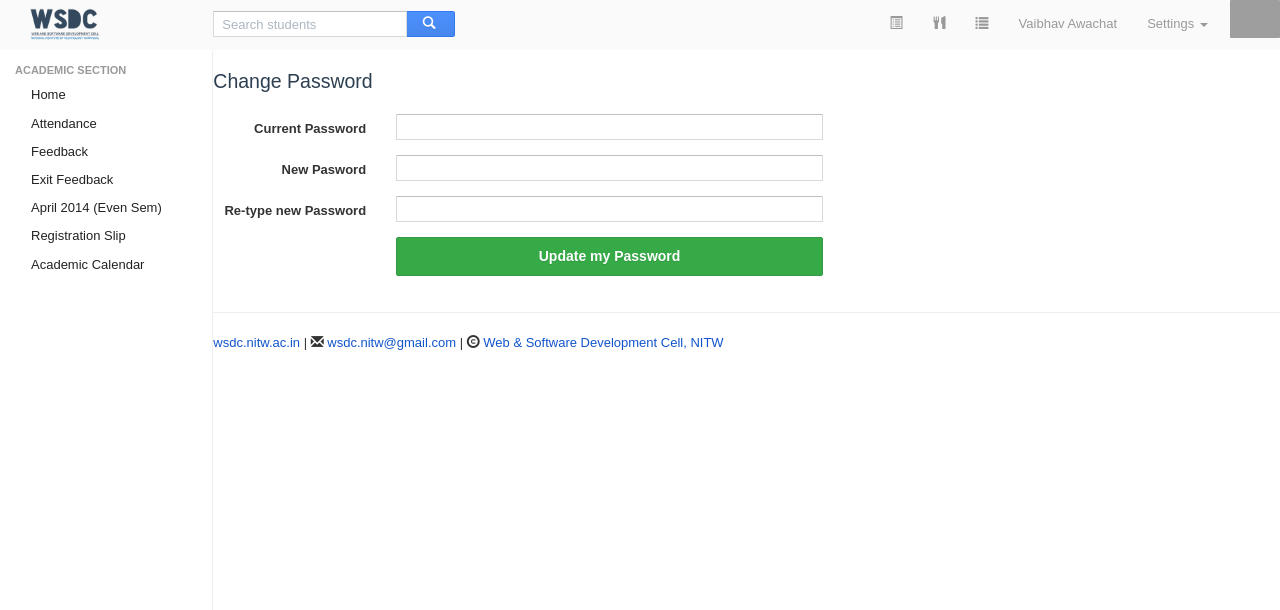
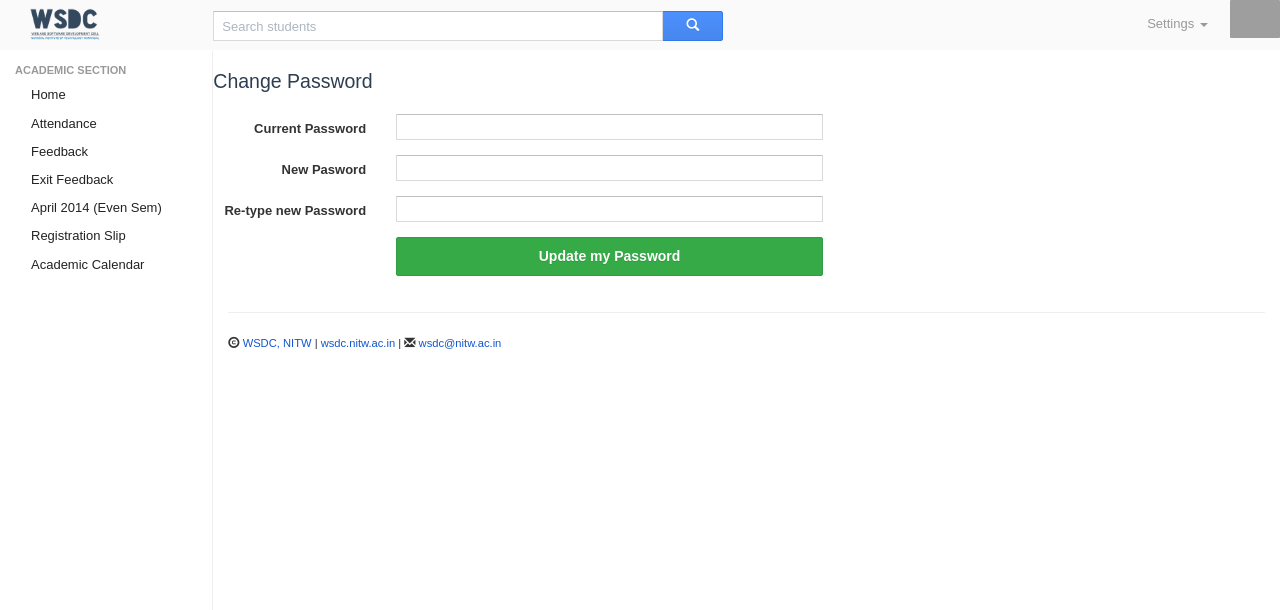
Before and after one commit to saumyajitdey69/student-portal, a CodeIgniter app: page /auth/changepasswd in a window 1280 px wide. Shown: the top 610 px of the page. Run offline with CodeIgniter, Linux system fonts and the light colour scheme; some libraries are stand-ins or nearby versions; grey boxes are pictures that could not be loaded.

Commit message:
minor changes to css

```diff
--- a/application/modules/audit/views/home.php
+++ b/application/modules/audit/views/home.php
@@ -19,7 +19,7 @@ if($this->session->flashdata('danger') == TRUE)
 }
 ?>
 
-<div class="row">
+<!-- <div class="row">
 	<div class="col-xs-12 col-sm-12 col-md-12 col-lg-12">
 		<div class="page-header">
 			<h1>Academic Section <br>	<small class="hidden-xs"> feedback | results | attendance | calendar</small></h1>
@@ -42,7 +42,7 @@ if($this->session->flashdata('danger') == TRUE)
 				<iframe src="http://172.20.0.202/nitw_prm/archiveNews.aspx" height="300px" width="100%" frameborder="0"></iframe>
 			</div>
 		</div>
-	</div>
+	</div> -->
 
 	<!-- 	<h2><a href="http://goo.gl/CcOVYj">Click here to avail mobile banking services</a></h2> -->
 
--- a/application/modules/audit/views/menu/header.php
+++ b/application/modules/audit/views/menu/header.php
@@ -1,74 +1,38 @@
 <div class="row">
 
   <div class="col-sm-3 col-md-2 hidden-print sidebar" role="navigation">
-    <!-- <div class="bs-sidebar hidden-print affix" role="complementary">
-     <ul class="nav nav-sidenav"><br>
-      <li <?php echo $current_page === "home" ? "class='active'" : ""?>>
-        <a href="<?php echo base_url('audit/home'); ?>">
-          ACADEMIC SECTION
-        </a>
+    <ul class="list-group">
+      <li class="list-group-header">ACADEMIC SECTION</li>
+      <li class="list-group-item <?php echo $current_page === "home" ? "active" : ""?>">
+        <a href="<?php echo base_url('audit/home'); ?>">Home</a>
       </li>
-      <li <?php echo $current_page === "attendance" ? "class='active'" : ""?>>
-        <a href="<?php echo base_url('attendance'); ?>">
-          Attendance
-        </a>
+      <li class="list-group-item <?php echo $current_page === "attendance" ? "active" : ""?>">
+        <a href="<?php echo base_url('attendance'); ?>">Attendance</a>
       </li>
-      <li <?php echo $current_page === "feedback" ? "class='active'" : ""?>>
-        <a href="<?php echo base_url('audit/feedback'); ?>">
-         Student Feedback
-       </a>
+      <li class="list-group-item <?php echo $current_page === "feedback" ? "active" : ""?>">
+       <a href="<?php echo base_url('audit/feedback'); ?>">Feedback</a>
      </li>
-
-     <li <?php echo $current_page === "exit_feedback" ? "class='active'" : ""?>>
+     <li class="list-group-item <?php echo $current_page === "exit_feedback" ? "active" : ""?>">
       <a href="<?php echo base_url('audit/exit_feedback'); ?>">
        Exit Feedback
      </a>
    </li>
-   <li <?php echo $current_page === "result" ? "class='active'" : ""?>>
+   <li  class="list-group-item <?php echo $current_page === "result" ? "active" : ""?>">
     <a href="<?php echo base_url('audit/results') ?>">
       April 2014 (Even Sem)
     </a>
   </li>
-  <li <?php echo $current_page === "slip" ? "class='active'" : ""?> class="tips" title="Registration slip avalilable">
+  <li  class="list-group-item <?php echo $current_page === "slip" ? "active" : ""?>" >
     <a href="<?php echo base_url('audit/slip'); ?>" target="_blank">
       Registration Slip
     </a>
   </li>
-  <li <?php echo $current_page === "calendar" ? "class='active'" : ""?>>
+  <li  class="list-group-item <?php echo $current_page === "calendar" ? "active" : ""?>">
     <a href="<?php echo base_url('audit/calendar'); ?>">
-      Academic Calender 2014-15
+      Academic Calendar
     </a>
   </li>
-</ul>
-</div> --><!--/span-->
-
-<ul class="list-group">
-  <li class="list-group-header">ACADEMIC SECTION</li>
-  <li class="list-group-item <?php echo $current_page === "home" ? "active" : ""?>"><a href="<?php echo base_url('audit/home'); ?>">Home</a></li>
-  <li class="list-group-item <?php echo $current_page === "attendance" ? "active" : ""?>"> <a href="<?php echo base_url('attendance'); ?>">Attendance</a></li>
-  <li class="list-group-item <?php echo $current_page === "feedback" ? "active" : ""?>"> <a href="<?php echo base_url('audit/feedback'); ?>">Feedback</a></li>
-
-  <li  class="list-group-item <?php echo $current_page === "exit_feedback" ? "active" : ""?>">
-    <a href="<?php echo base_url('audit/exit_feedback'); ?>">
-     Exit Feedback
-   </a>
- </li>
- <li  class="list-group-item <?php echo $current_page === "result" ? "active" : ""?>">
-  <a href="<?php echo base_url('audit/results') ?>">
-    April 2014 (Even Sem)
-  </a>
-</li>
-<li  class="list-group-item <?php echo $current_page === "slip" ? "active" : ""?>" >
-  <a href="<?php echo base_url('audit/slip'); ?>" target="_blank">
-    Registration Slip
-  </a>
-</li>
-<li  class="list-group-item <?php echo $current_page === "calendar" ? "active" : ""?>">
-  <a href="<?php echo base_url('audit/calendar'); ?>">
-  Academic Calendar
-  </a>
-</li>
-<!-- <li class="list-group-header">Another list header</li> -->
+  <!-- <li class="list-group-header">Another list header</li> -->
   <!-- <li class="list-group-item">
     <span class="collapse-caret collapsed dropdown-toggle" data-toggle="collapse" data-target="#profile"></span>
     <div class="list-group-item-wrapper">
@@ -190,8 +154,6 @@
  <!--  <li class="divider"></li>
  <li class="list-group-item"><a href="#">Help</a></li> -->
 </ul>
-
-
 </div>
 <div class="clearfix visible-xs hidden-print"></div>
 <div class="col-sm-9 col-sm-offset-3 col-md-10 col-md-offset-2 main">
--- a/application/views/base/footer.php
+++ b/application/views/base/footer.php
@@ -1,18 +1,17 @@
        <!-- <div class="container">  </div> -->
        <div class="row hidden-print">
-          <div class="col-sm-9 col-sm-offset-3 col-md-10 col-md-offset-2 main">
+        <div class="col-sm-9 col-sm-offset-3 col-md-10 col-md-offset-2">
           <hr>
           <footer>
-             <span data-step="10" data-intro="Contact WSDC for any queries, feedback, suggestions">
-               <div class="fb-like" data-href="https://www.facebook.com/wsdc.nitw" data-layout="standard" data-action="like" data-show-faces="false" data-share="true">
+            <div class="fb-like pull-right" data-href="https://www.facebook.com/wsdc.nitw" data-layout="button" data-action="like" data-show-faces="false" data-share="true">
             </div>
             <div class="clearfix visible-sm visible-xs">
             </div>
-              <a href="http://wsdc.nitw.ac.in" target="_blank">wsdc.nitw.ac.in</a> |
-              <span class="glyphicon glyphicon-envelope"> </span> <a href="mailto: wsdc.nitw@gmail.com" target="_blank"> wsdc.nitw@gmail.com</a> |
-              <!-- <span class="tips" title="Gopi Krishna, 4/4 Btech CSE"> <span class="glyphicon glyphicon-phone"> </span> +91-9704176445</span> | -->
-              <span class="glyphicon glyphicon-copyright-mark"></span> <a target="_blank" href="http://www.nitw.ac.in/wsdc">Web & Software Development Cell, NITW </a> &nbsp;
-            </span>
+            <small data-step="10" data-intro="Contact WSDC for any queries, feedback, suggestions">
+            <span class="glyphicon glyphicon-copyright-mark"></span> <a class="tips" title="Web & Software Development Cell, NIT Warangal" target="_blank" href="http://www.nitw.ac.in/wsdc">WSDC, NITW </a>
+              | <a href="http://wsdc.nitw.ac.in" target="_blank">wsdc.nitw.ac.in</a> |
+              <span class="glyphicon glyphicon-envelope"> </span> <a href="mailto:wsdc@nitw.ac.in" target="_blank"> wsdc@nitw.ac.in</a>
+            </small>
           </footer>
         </div>
       </div> <!-- /row with hidden print closes -->
--- a/application/views/base/header.php
+++ b/application/views/base/header.php
@@ -17,19 +17,8 @@
 	<!-- Custom Styles -->
 	<link href="<?php echo asset_url()."css/alert-bangtidy.css" ?>" rel="stylesheet">
 	<link href="<?php echo asset_url()."css/alert-blackgloss.css" ?>" rel="stylesheet">
-	<script>
-		(function(i,s,o,g,r,a,m){i['GoogleAnalyticsObject']=r;i[r]=i[r]||function(){
-			(i[r].q=i[r].q||[]).push(arguments)},i[r].l=1*new Date();a=s.createElement(o),
-			m=s.getElementsByTagName(o)[0];a.async=1;a.src=g;m.parentNode.insertBefore(a,m)
-		})(window,document,'script','//www.google-analytics.com/analytics.js','ga');
-
-		ga('create', 'UA-46078676-1', 'auto');
-		ga('require', 'displayfeatures');
-		ga('send', 'pageview');
-
-	</script>
 </head>
-<body>
+<body class="google">
 	<!-- <div class="container-fluid"> -->
 	<div class="navbar navbar-fixed-top navbar-inverse hidden-print" role="navigation">
 		<div class="row">
@@ -49,39 +38,39 @@
 			<div class="col-md-10">
 				<!-- Collect the nav links, forms, and other content for toggling -->
 				<div class="collapse navbar-collapse google-header-center navbar-ex1-collapse">
-					<form onsubmit="return false;" class="navbar-form col-md-6" role="search" style="padding-left:0px; margin-left:-15px">
-						<div class="input-group">
-							<input type="search" class="form-control search-bar" placeholder="Search students" id="search-item-input" oninput="OnInput(this.value)" autocomplete="off" name="search-item">
+					<form onsubmit="return false;" class="navbar-form google-header-form col-md-6 col-xs-12" role="search">
+						<div class="input-group google-input-group">
+							<input type="search" class="form-control google-search-bar google-search-size" placeholder="Search students" id="search-item-input" oninput="OnInput(this.value)" autocomplete="off" name="search-item">
 							<span class="input-group-btn">
-								<button class="btn btn-default btn-primary" type="button"> &nbsp;&nbsp;<span class="glyphicon glyphicon-search"></span> &nbsp;&nbsp;</button>
+								<button class="btn btn-default btn-primary google-search-btn" type="button"> <span class="glyphicon glyphicon-search"></span></button>
 							</span>
 						</div><!-- /input-group -->
-						<div class="list-group" id="search-item-output" style="position:absolute; width:450px; box-sizing:border-box">
+						<div class="list-group search-result-box google-search-size" id="search-item-output" >
 
 						</div>
 					</form>
 
 					<ul class="nav navbar-nav navbar-right">
-						<li data-placement="bottom" class="tips <?php echo ($current_section === 'audit')?'active':''; ?>" title="Academic Audit : Results, Feedback, Registration">
+						<!-- <li data-placement="bottom" class="tips <?php echo ($current_section === 'audit')?'active':''; ?>" title="Academic Audit : Results, Feedback, Registration">
 							<a href="<?php echo base_url('audit/home'); ?>">
-								<span class="glyphicon glyphicon-list-alt"></span> <span class="hidden-sm"><!-- Academic Audit --></span>
+								<span class="glyphicon glyphicon-list-alt"></span> <span class="hidden-sm">Academic Audit</span>
 							</a>
 						</li>
 						<li data-placement="bottom" class=" tips <?php echo ($current_section === 'hostels')?'active':''; ?>"  title="Online Hostel Allotment">
 							<a href="<?php echo base_url('hostels'); ?>">
-								<span class="glyphicon glyphicon-cutlery"></span> <span class="hidden-sm"> <!-- Hostel & Mess --></span>
+								<span class="glyphicon glyphicon-cutlery"></span> <span class="hidden-sm"> Hostel & Mess</span>
 							</a>
 						</li>
 						<li data-placement="bottom" class=" tips <?php echo ($current_section === 'wsdc')?'active':''; ?>"  title="WSDC website">
 							<a href="http://wsdc.nitw.ac.in/" target="_blank">
-								<span class="glyphicon glyphicon-list"></span> <span class="hidden-sm"><!-- About WSDC --></span>
+								<span class="glyphicon glyphicon-list"></span> <span class="hidden-sm">About WSDC</span>
 							</a>
 						</li>
 						<li data-placement="bottom" class="tips <?php echo $current_page === "profile" ? "'active'" : ""?>" title="My Profile">
 							<a href="<?php echo base_url('audit/profile'); ?>">
-								Vaibhav Awachat<!-- Profile -->
+								Profile
 							</a>
-						</li>
+						</li> -->
 						<li class="dropdown">
 							<a href="#" class="dropdown-toggle" data-toggle="dropdown">
 								<!-- <span class="glyphicon glyphicon-cog"></span> --> Settings <b class="caret"></b> &nbsp;
--- a/assets/css/offcanvas.css
+++ b/assets/css/offcanvas.css
@@ -460,6 +460,22 @@ body {
   margin-top: 0;
 }
 
+.search-result-box{
+  position:absolute;
+  width:450px;
+  box-sizing:border-box;
+}
+
+.search-result-box small,.search-result-box small a{
+  color:rgb(154, 154, 154);
+}
+.search-result-box small a{
+  text-decoration: none;
+}
+.search-result-box small a:hover{
+  text-decoration: underline;
+  color:rgb(160,160,160);
+}
 .google-header-center{
   padding-top:10px;
   padding-bottom:10px;
@@ -478,3 +494,36 @@ padding-top:3px;
 .google-profile-img .img{
   height:100%;
 }
+
+.google-header-form{
+  padding-left:0px;
+  margin-left:-15px;
+  height:30px;
+  width:450px;
+}
+
+.google-search-bar, .google-search-btn{
+  height:30px !important;
+}
+
+.google-search-size{
+  width: 450px !important;
+}
+
+.google-input-group{
+  height:30px;
+  width:100%;
+}
+
+.google .input-form:focus, .google input:focus,.google .input-form:hover, .google input:hover{
+ -webkit-box-shadow:none !important;
+ box-shadow: none;
+}
+
+.google-search-btn span{
+  padding:0 15px;
+}
+
+.google-search-progile-img{
+  padding:2px;
+}
--- a/assets/js/offcanvas.js
+++ b/assets/js/offcanvas.js
@@ -1,10 +1,9 @@
-	// $('#search-item-input').on('focusout', function (argument) {
-	// 	clearSearchResult();
-	// });
-
+	$(document).on('click', function (argument) {
+		clearSearchResult();
+	});
 	function clearSearchResult () {
 		$('#search-item-output').html("");
-		$('#search-item-output').hide();
+		$('#search-item-output').fadeOut("slow");
 	}
 
 	function showSearchResult () {
@@ -13,7 +12,19 @@
 	}
 
 	function check_branch (inputString) {
-		var branch_reg = {'civil':'civil', 'mech':'mech', 'ece' :'ece', 'cse':'cse', 'eee':'eee', 'electronics':'ece', 'che':'che', 'chemical':'che', 'bio':'biotech', 'biotech':'biotech'};
+		var branch_reg = {
+						  'civil':'civil',
+						  'mech':'mech',
+						  'ece' :'ece',
+						  'cse':'cse',
+						  'eee':'eee',
+						  'electronics':'ece',
+						  'che':'che',
+						  'chemical':'che',
+						  'bio':'biotech',
+						  'biotech':'biotech',
+						  'chemistry':'chem'
+						};
 		var inputStrings = inputString.split(" ");
 		console.log(inputStrings);
 		for(var i = 0;i<inputStrings.length; i++){
@@ -80,7 +91,7 @@
 	function box_content (data) {
 		return '<div class="media search-media list-group-item search-list-item">\
 		<a class="media-left" href="#">\
-		<img class="img" src="http://graph.facebook.com/v2.2/100002451127231/picture" width="36" alt="profile_img">\
+		<img class="img google-search-progile-img" src="http://graph.facebook.com/v2.2/100002451127231/picture" width="36" alt="profile_img">\
 		</a>\
 		<div class="media-body">\
 		<h5 class="media-heading">'+
--- a/assets/js/social.js
+++ b/assets/js/social.js
@@ -1,10 +1,20 @@
-window.fbAsyncInit = function() {
-    FB.init({
-      appId      : '978789298814592',
-      xfbml      : true,
-      version    : 'v2.2'
-    });
-  };
+//  Google Analytics
+    (function(i,s,o,g,r,a,m){i['GoogleAnalyticsObject']=r;i[r]=i[r]||function(){
+      (i[r].q=i[r].q||[]).push(arguments)},i[r].l=1*new Date();a=s.createElement(o),
+      m=s.getElementsByTagName(o)[0];a.async=1;a.src=g;m.parentNode.insertBefore(a,m)
+    })(window,document,'script','//www.google-analytics.com/analytics.js','ga');
+    ga('create', 'UA-46078676-1', 'auto');
+    ga('require', 'displayfeatures');  // demographics activated
+    ga('send', 'pageview');
+// Google Analytics section ends here
+
+// window.fbAsyncInit = function() {
+//     FB.init({
+//       appId      : '978789298814592',
+//       xfbml      : true,
+//       version    : 'v2.2'
+//     });
+//   };
 
 
 (function(d, s, id) {
```
Lines whose indentation alone changed are shown as unchanged.
